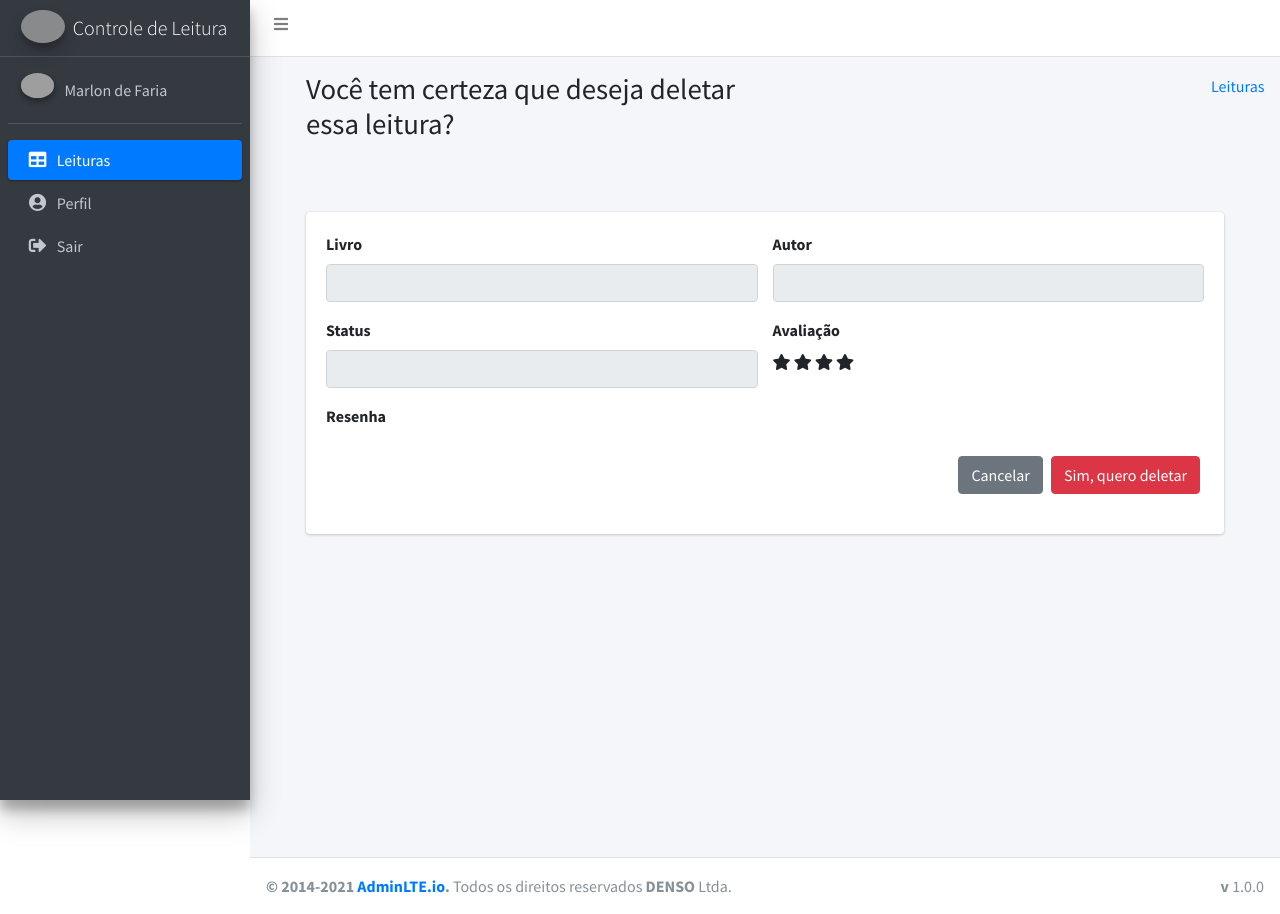
After one commit to MarlonFL15/Controle-de-leitura, a Django app: template app/templates/leituras/delete.html in a window 1280 px wide. The commit adds this page. Run offline with Django 3.2, Linux system fonts and the light colour scheme; the template is opened without the code that fills it, so the values that code supplies are empty; some libraries are stand-ins or nearby versions; grey boxes are pictures that could not be loaded.

Commit message:
finalizando crud

```diff
--- a/app/services/leitura_service.py
+++ b/app/services/leitura_service.py
@@ -12,9 +12,10 @@ def save(leitura):
 
 
 def update(old_leitura, new_leitura):
-    old_leitura.titulo = new_leitura.titulo
+    old_leitura.livro = new_leitura.livro
     old_leitura.nota = new_leitura.nota
     old_leitura.status = new_leitura.status
+    old_leitura.resenha = new_leitura.resenha
     old_leitura.save(force_update=True)
 
 def delete(leitura):
--- a/app/templates/includes/content-header.html
+++ b/app/templates/includes/content-header.html
@@ -1,5 +1,5 @@
   <section class="content-header">
-      <div class="container-fluid">
+      <div class="container-fluid pl-5" >
           <div class="row mb-2">
               <div class="col-sm-6">
                   <h1>{{title}}</h1>
--- /dev/null
+++ b/app/templates/leituras/delete.html
@@ -0,0 +1,76 @@
+{% extends "base.html"%}
+{% load custom_tags %}
+
+{% block title %}
+Leituras
+{% endblock title %}
+
+{% block content %}
+<!-- Content Header (Page header) -->
+{% include 'includes/content-header.html' with title='Você tem certeza que deseja deletar essa leitura?' %}
+
+<!-- Main content -->
+<section class="content  d-flex justify-content-center">
+	<div class="container-fluid p-5">
+		<div class="card">
+			<div class="card-body">
+				<form method="post">
+					{% csrf_token %}
+					<div class="form-group row">
+						<div class="col">
+							<label>Livro</label>
+							<input type="text" class="form-control" disabled value="{{leitura.livro}}">
+						</div>
+						<div class="col">
+							<label>Autor</label>
+							<input type="text" id="autor" class="form-control" disabled value="{{leitura.livro.autor}}">
+						</div>
+					</div>
+					<div class="form-group row">
+						<div class="col">
+							<label>Status</label>
+							<input type="text" class="form-control" disabled value="{{leitura.get_status}}">
+						</div>
+						<div class="col-6" >
+							<label>Avaliação</label>
+
+								<div class>
+									{% for i in 5|times %}
+										{% if leitura.nota >= i %}
+											<span  style="color: #fcd93a" class="fa fa-star"></span>
+										{% else %}
+											<span class="fa fa-star"></span>
+										{% endif %}
+									{% endfor %}
+								</div>
+						</div>
+
+					</div>
+					<div class="form-group row">
+						<div class="col">
+							<label>Resenha</label>
+							<div>
+								{{leitura.resenha|safe}}
+							</div>
+
+						</div>
+					</div>
+					<div class="d-flex justify-content-end b-1">
+						<button class="btn btn-secondary m-1" type="button">Cancelar</button>
+						<button class="btn btn-danger m-1" type="submit">Sim, quero deletar</button>
+					</div>
+
+				</form>
+			</div>
+		</div>
+
+	</div>
+	<!-- /.container-fluid -->
+</section>
+<script>
+
+
+
+    </script>
+<!-- /.content -->
+{% endblock content %}
--- a/app/templatetags/custom_tags.py
+++ b/app/templatetags/custom_tags.py
@@ -13,4 +13,4 @@ def js(obj):
 
 @register.filter(name='times')
 def times(number):
-    return range(number)
+    return range(1, number)
--- a/app/urls.py
+++ b/app/urls.py
@@ -4,4 +4,8 @@ from .views import *
 urlpatterns = [
     path('leituras', leituras, name='leituras'),
     path('cadastrar_leitura', cadastrar_leitura, name='cadastrar_leitura'),
+    path('visualizar_leitura/<int:id>', visualizar_leitura, name='visualizar_leitura'),
+    path('editar_leitura/<int:id>', editar_leitura, name='editar_leitura'),
+    path('deletar_leitura/<int:id>', deletar_leitura, name='deletar_leitura'),
+
 ]
```
Also changed, not shown: app/templates/leituras/form.html (+11 -2 lines), app/templates/leituras/leituras.html (+10 -10 lines), app/templates/leituras/view.html (added, +79 -0 lines), app/views.py (+34 -0 lines).
